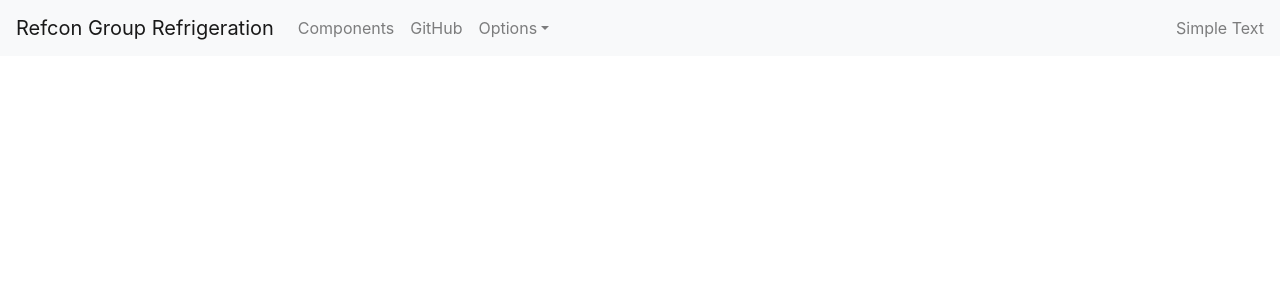
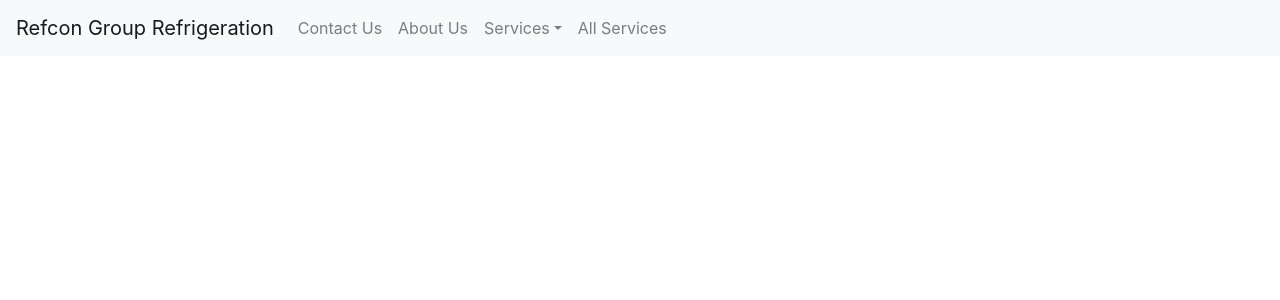
Before and after one commit to RefconGroup/client, a React (Create React App) app in the folder src/: page / in a window 1280 px wide. Shown: the top 300 px of the page. Built offline with nearby package versions, Linux system fonts and the light colour scheme; the HTML template or start-up script is replaced by a standard one.

Commit message:
Added href links to navbar and changed labels

```diff
--- a/src/components/Nav.jsx
+++ b/src/components/Nav.jsx
@@ -10,8 +10,7 @@ import {
   UncontrolledDropdown,
   DropdownToggle,
   DropdownMenu,
-  DropdownItem,
-  NavbarText
+  DropdownItem
 } from 'reactstrap';
 
 export const RefconNav = (props) => {
@@ -26,31 +25,29 @@ export const RefconNav = (props) => {
         <NavbarToggler onClick={toggle} />
         <Collapse isOpen={isOpen} navbar>
           <Nav className="mr-auto" navbar>
-            <NavItem>
-              <NavLink href="/components/">Components</NavLink>
+          <NavItem>
+              <NavLink href="/">Contact Us</NavLink>
             </NavItem>
             <NavItem>
-              <NavLink href="https://github.com/reactstrap/reactstrap">GitHub</NavLink>
+              <NavLink href="/about">About Us</NavLink>
             </NavItem>
             <UncontrolledDropdown nav inNavbar>
               <DropdownToggle nav caret>
-                Options
+                Services
               </DropdownToggle>
               <DropdownMenu right>
                 <DropdownItem>
-                  Option 1
+                  Refrigeration
                 </DropdownItem>
                 <DropdownItem>
-                  Option 2
-                </DropdownItem>
-                <DropdownItem divider />
-                <DropdownItem>
-                  Reset
+                  Air Conditioning
                 </DropdownItem>
               </DropdownMenu>
             </UncontrolledDropdown>
+            <NavItem>
+              <NavLink href="/services">All Services</NavLink>
+            </NavItem>
           </Nav>
-          <NavbarText>Simple Text</NavbarText>
         </Collapse>
       </Navbar>
     </div>
```
